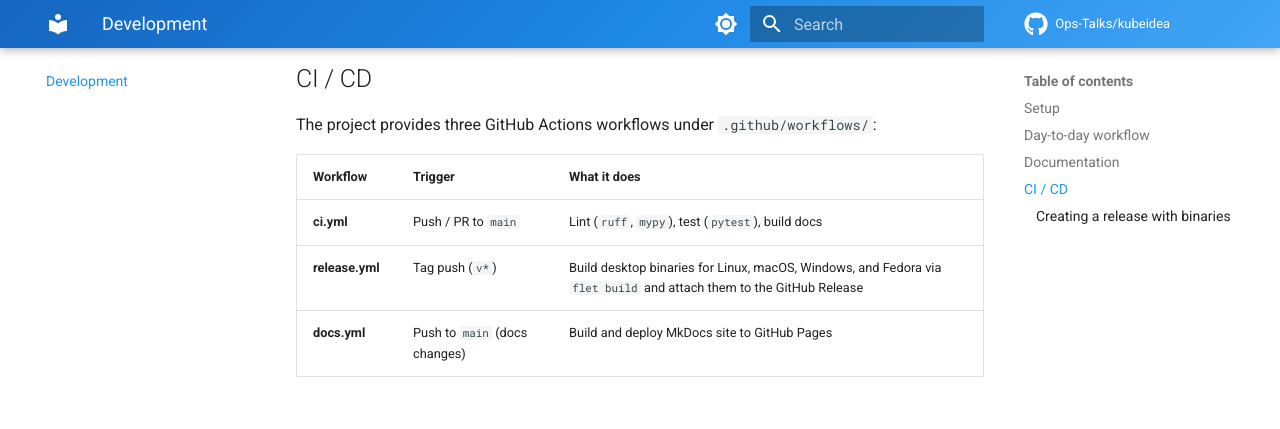
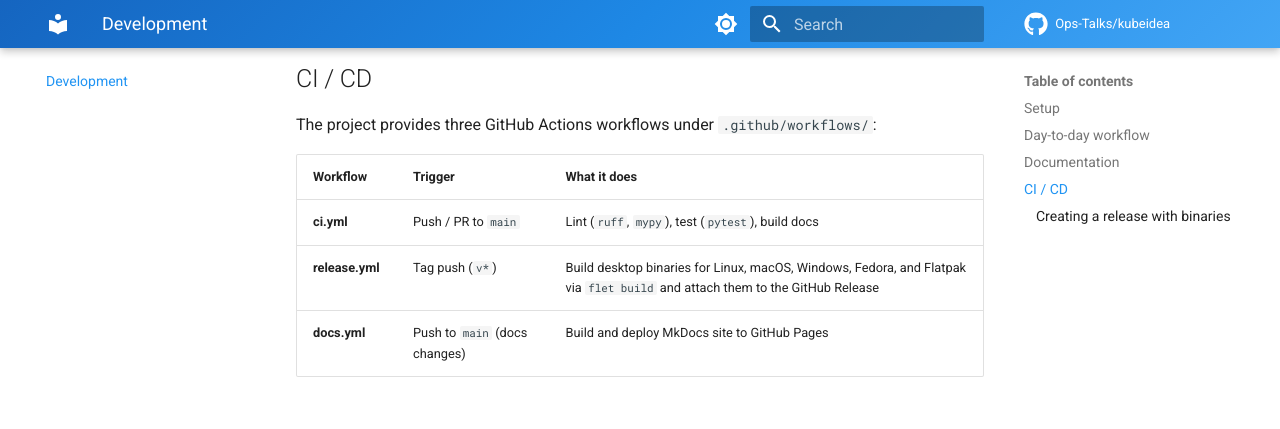
Before and after one commit to Ops-Talks/kubeidea, an MkDocs documentation site: the page built from docs/development.md, in a window 1280 px wide and 900 px high, scrolled down 1020 px. Shown: the top 429 px of the window. Built offline with MkDocs 1.6.1 and Material for MkDocs 9.7.7, drawn with Linux system fonts in a browser that asks for light colours; comment, search, counter and statistics services are not loaded.

Commit message:
fix: mention Flatpak in docs table and fail fast in Flatpak manifest
Agent-Logs-Url: https://github.com/Ops-Talks/kubeidea/sessions/176071f7-3f23-4ce7-aa99-d3906f87d705

Co-authored-by: weyderfs <1542315+weyderfs@users.noreply.github.com>

```diff
--- a/docs/development.md
+++ b/docs/development.md
@@ -50,7 +50,7 @@ The project provides three GitHub Actions workflows under
 | Workflow         | Trigger                       | What it does                                                |
 | ---------------- | ----------------------------- | ----------------------------------------------------------- |
 | **ci.yml**       | Push / PR to `main`           | Lint (`ruff`, `mypy`), test (`pytest`), build docs          |
-| **release.yml**  | Tag push (`v*`)               | Build desktop binaries for Linux, macOS, Windows, and Fedora via `flet build` and attach them to the GitHub Release |
+| **release.yml**  | Tag push (`v*`)               | Build desktop binaries for Linux, macOS, Windows, Fedora, and Flatpak via `flet build` and attach them to the GitHub Release |
 | **docs.yml**     | Push to `main` (docs changes) | Build and deploy MkDocs site to GitHub Pages                |
 
 ### Creating a release with binaries
```
